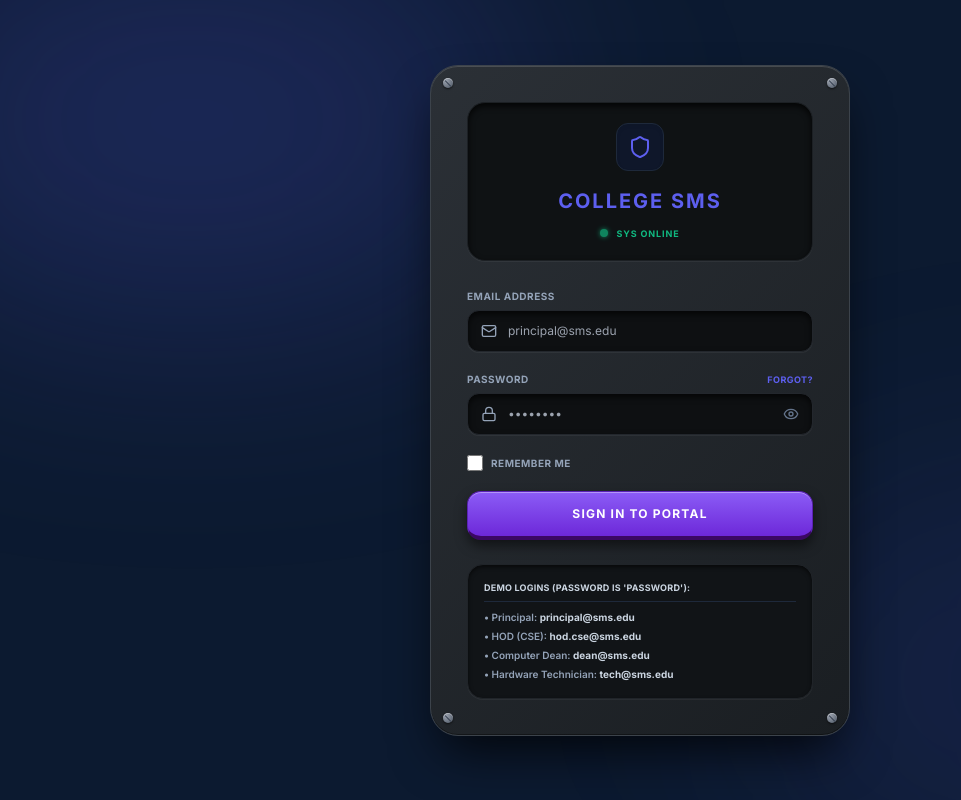
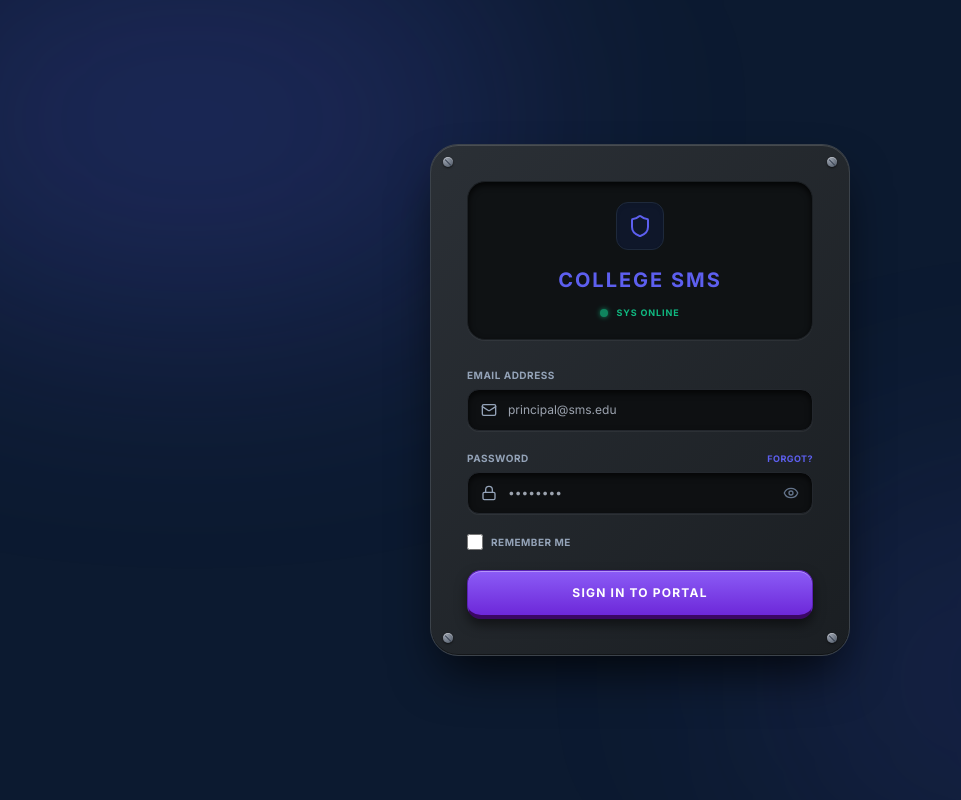
Before and after one commit to harshavardhan-maddi/SMS, a React (Vite) app in the folder frontend/: page /login in a window 1280 px wide. Shown: the whole page, without its empty margins (0-961 px from the left). Built offline with nearby package versions, Linux system fonts and the light colour scheme; no server answers.

Commit message:
Remove demo logins panel from Login page

```diff
--- a/frontend/src/pages/Login.tsx
+++ b/frontend/src/pages/Login.tsx
@@ -246,15 +246,6 @@ export const Login: React.FC = () => {
             {submitting ? 'Authenticating...' : 'Sign In to Portal'}
           </button>
         </form>
-
-        {/* Demo Credentials Panel */}
-        <div className="skeuo-credentials-plate mt-6 p-4 text-[10px] text-slate-400 font-semibold space-y-1">
-          <p className="font-bold text-slate-300 uppercase tracking-wide text-[9px] border-b border-slate-800 pb-1.5 mb-2">Demo Logins (Password is 'password'):</p>
-          <p>• Principal: <span className="font-bold text-slate-300">principal@sms.edu</span></p>
-          <p>• HOD (CSE): <span className="font-bold text-slate-300">hod.cse@sms.edu</span></p>
-          <p>• Computer Dean: <span className="font-bold text-slate-300">dean@sms.edu</span></p>
-          <p>• Hardware Technician: <span className="font-bold text-slate-300">tech@sms.edu</span></p>
-        </div>
       </div>
     </div>
   );
```
